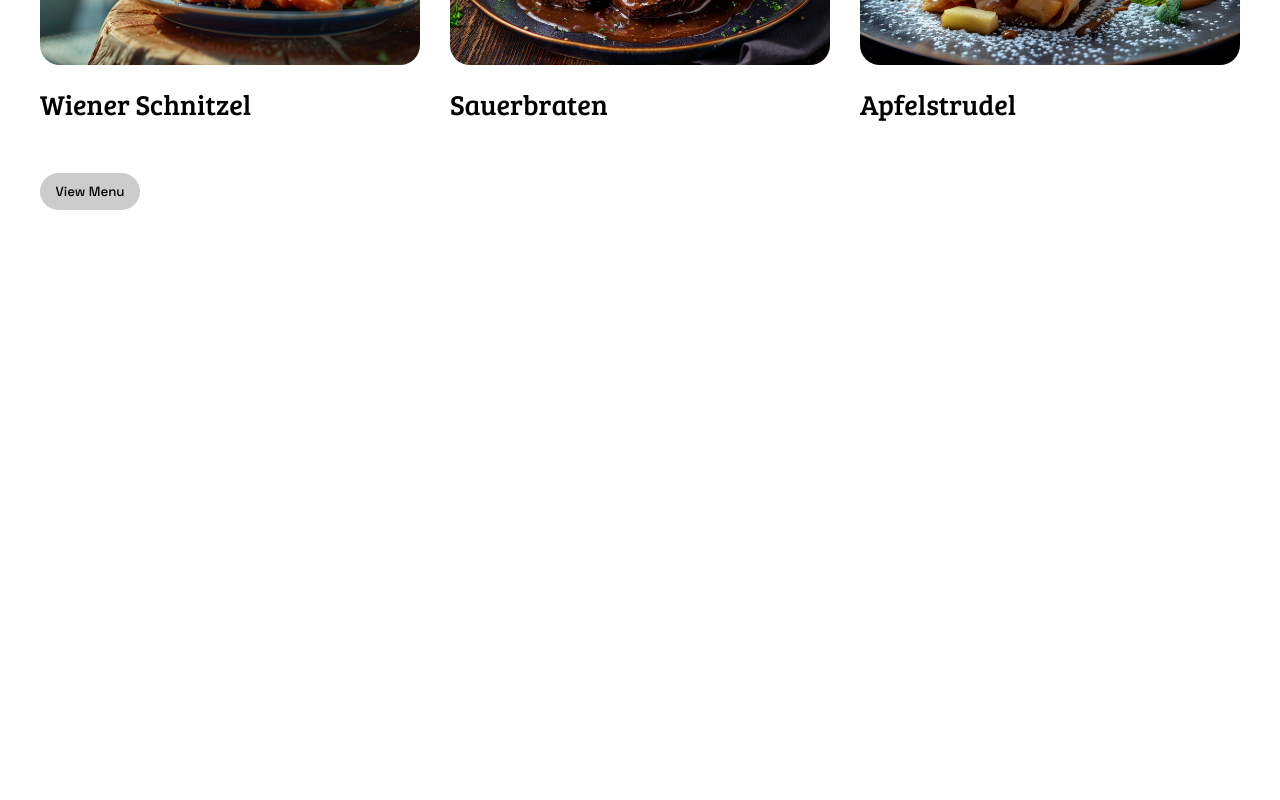
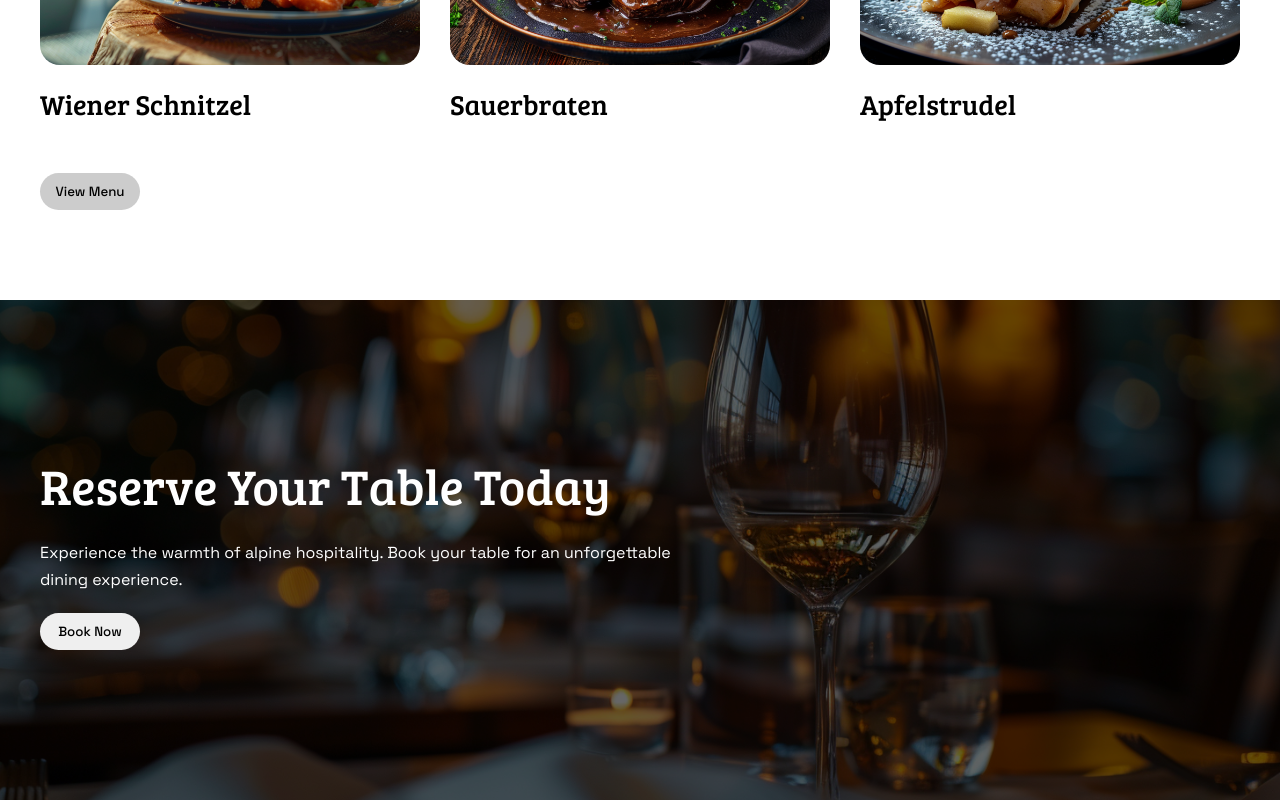
Before and after one commit to jovic-djordje/alpine-haus, a React (Vite) app: page / in a window 1280 px wide. Shown: the part 1937-2737 px from the top of the page. Before the commit the page ends 2237 px from the top, so only its background shows below. Built offline with nearby package versions, Linux system fonts and the light colour scheme; a web font is replaced by a local one.

Commit message:
working on reserve section in home page

```diff
--- a/src/pages/Home/Home.jsx
+++ b/src/pages/Home/Home.jsx
@@ -105,6 +105,21 @@ const Home = () => {
           </Link>
         </div>
       </section>
+
+      <section className="reserve-section">
+        <div className="reserve-section-holder section-holder">
+          <div className="reserve-section-text-holder">
+            <h2 className="reserve-section-title">reserve your table today</h2>
+            <p className="reserve-section-text">
+              Experience the warmth of <span>alpine</span> hospitality. Book
+              your table for an unforgettable dining experience.
+            </p>
+            <Link className="reserve-link">
+              <button className="reserve-btn">Book Now</button>
+            </Link>
+          </div>
+        </div>
+      </section>
     </main>
   );
 };
--- a/src/pages/Home/home.style.css
+++ b/src/pages/Home/home.style.css
@@ -291,6 +291,67 @@
   transform: translateY(-4px);
 }
 
+/* RESERVE SECTION */
+
+.reserve-section {
+  background-image: url("/src/assets/reserve-section-img.png");
+  background-position: center;
+  background-repeat: no-repeat;
+  background-size: cover;
+  min-height: 500px;
+  display: flex;
+  justify-content: flex-start;
+  align-items: center;
+  position: relative;
+  isolation: isolate;
+}
+
+.reserve-section::after {
+  content: "";
+  position: absolute;
+  background: #000;
+  inset: 0;
+  z-index: -1;
+  opacity: 0.6;
+}
+
+.reserve-section-text-holder {
+  display: flex;
+  flex-direction: column;
+  justify-content: center;
+  align-items: flex-start;
+  gap: 20px;
+}
+
+.reserve-section-title {
+  font-family: "Bree Serif";
+  color: hsl(0, 0%, 100%);
+  font-size: 50px;
+  text-transform: capitalize;
+}
+
+.reserve-section-text {
+  color: hsl(0, 0%, 100%);
+  max-width: 650px;
+  width: 100%;
+  line-height: 1.7;
+}
+
+.reserve-link {
+  max-width: 100px;
+  width: 100%;
+}
+
+.reserve-btn {
+  width: 100%;
+  padding: 10px 0px;
+  border: none;
+  border-radius: 20px;
+  color: hsl(0, 0%, 0%);
+  font-weight: 500;
+  font-family: inherit;
+}
+
 @media screen and (max-width: 1200px) {
   .hero-section-holder {
     width: 95%;
@@ -347,6 +408,14 @@
   .features-card-text {
     font-size: 24px;
   }
+
+  .reserve-section-title {
+    font-size: 45px;
+  }
+
+  .reserve-section-text {
+    font-size: 15px;
+  }
 }
 
 @media screen and (max-width: 900px) {
@@ -401,4 +470,8 @@
   .feauters-section-title {
     font-size: 35px;
   }
+
+  .reserve-section-title {
+    font-size: 35px;
+  }
 }
```
Also changed, not shown: src/assets/reserve-section-img.png (added).
